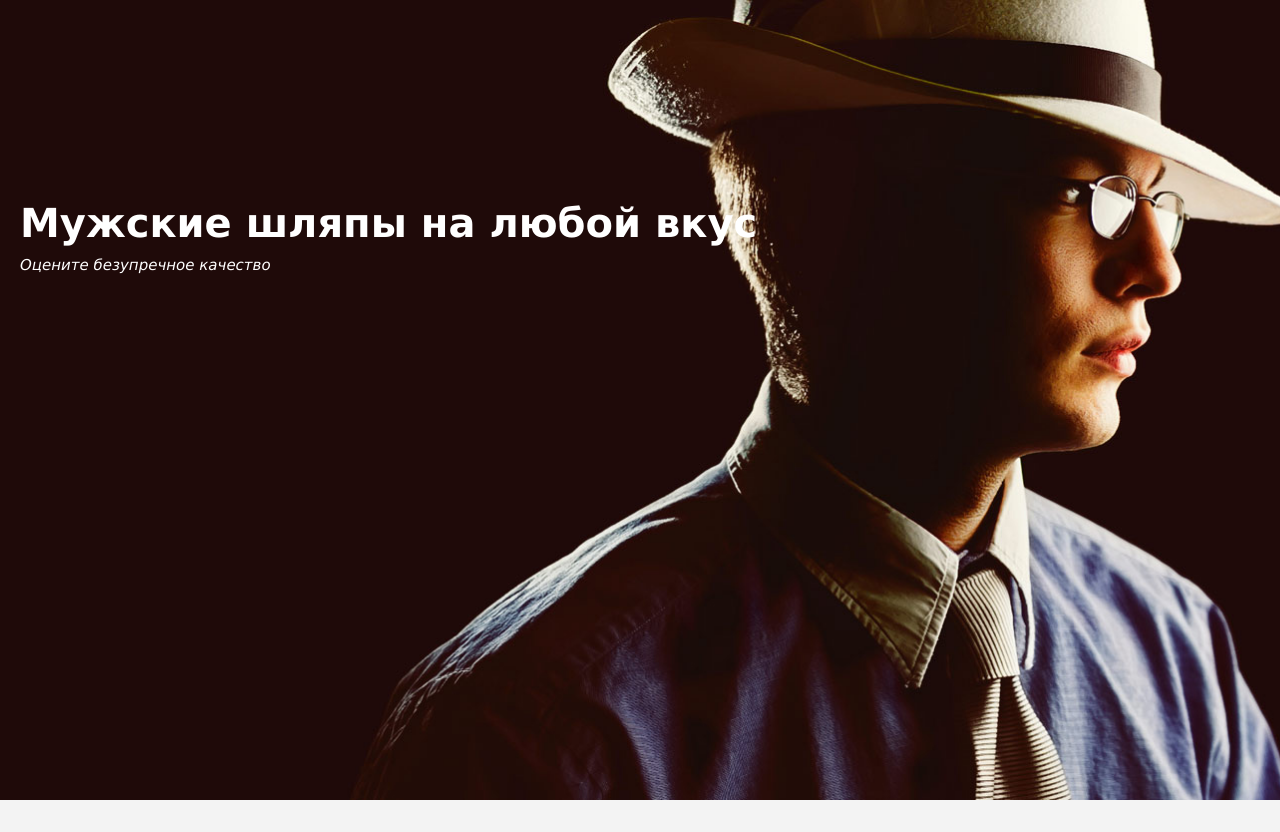
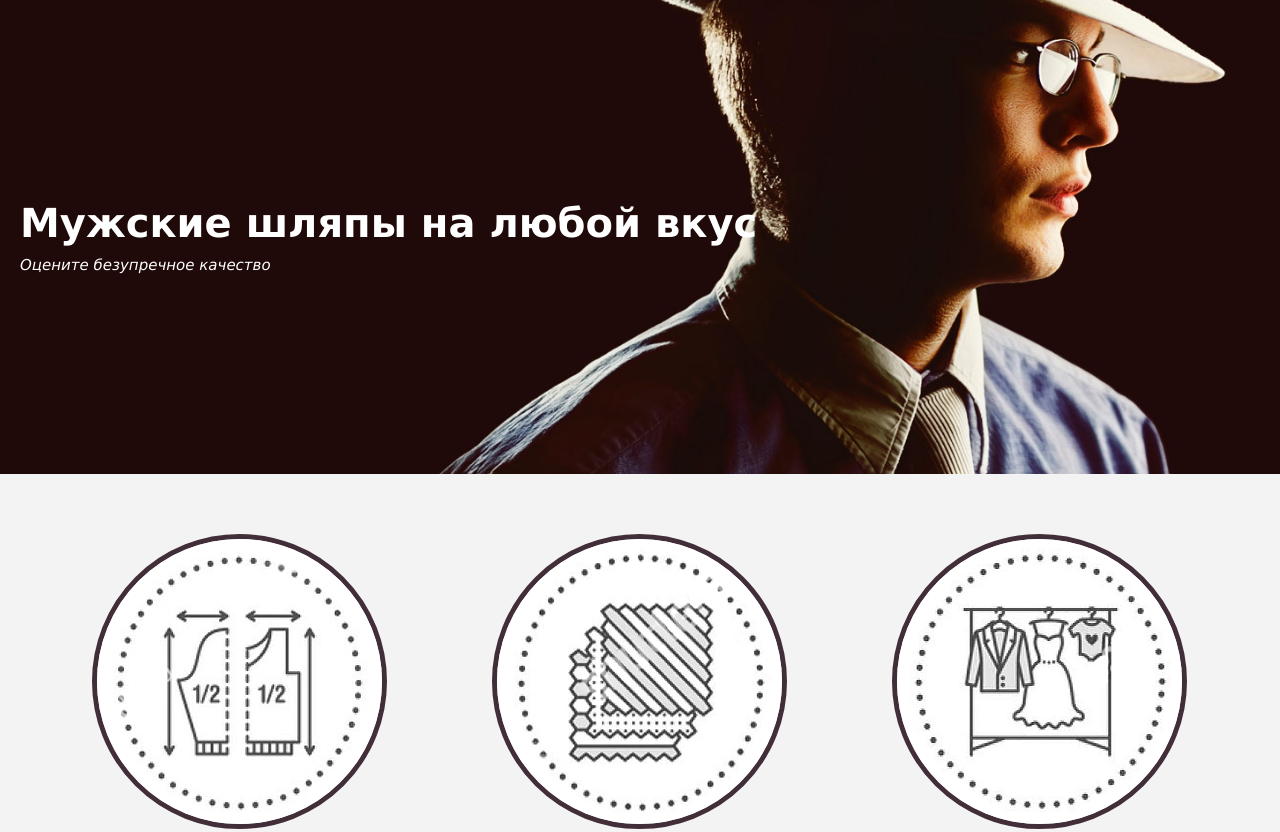
Before and after one commit to eugenebbr/landing, a plain HTML site: page index.html in a window 1280 px wide. Shown: the top 832 px of the page. Drawn offline with nearby package versions, Linux system fonts and the light colour scheme.

Commit message:
Update intro.css

```diff
--- a/intro.css
+++ b/intro.css
@@ -8,8 +8,3 @@
   color: #fff;
   padding: 200px 200px 200px 20px;
 }
-
-.intro {
-    min-height: 400px;
-    background: transparent;
-}
```
